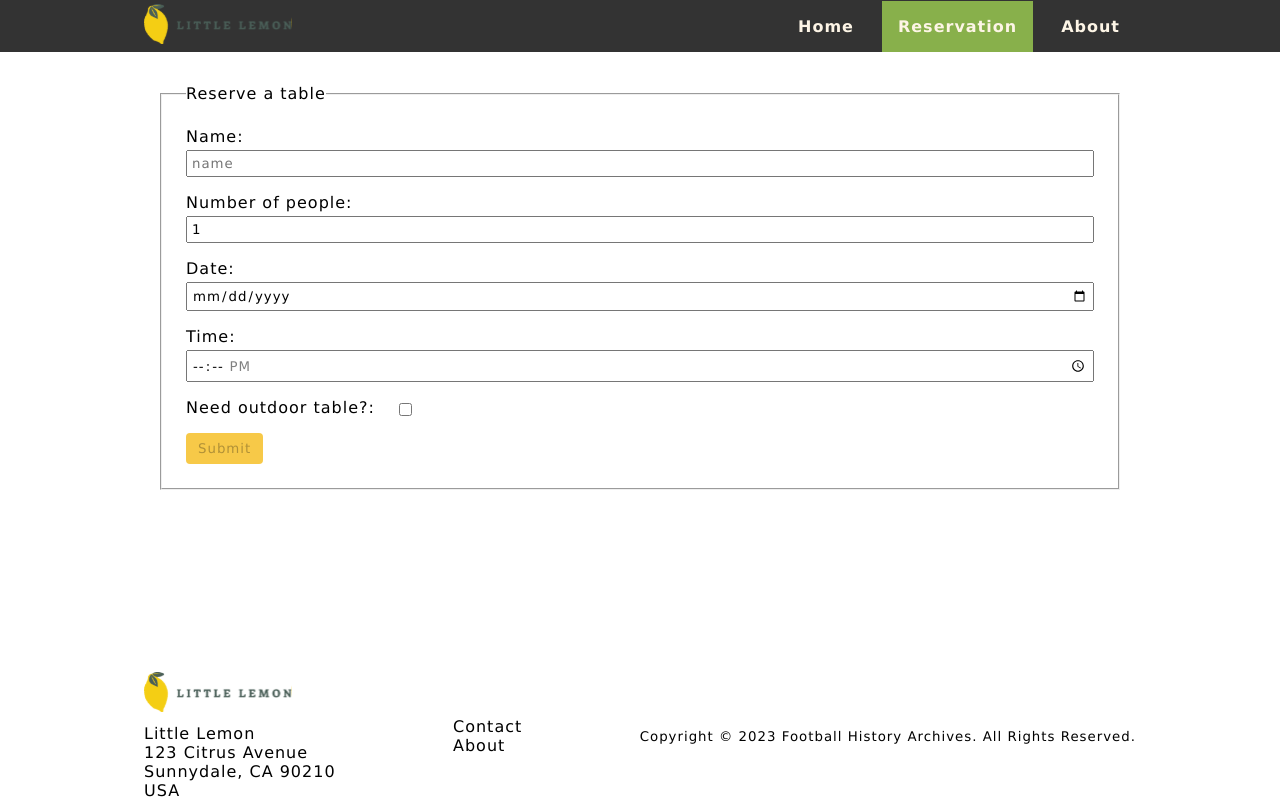
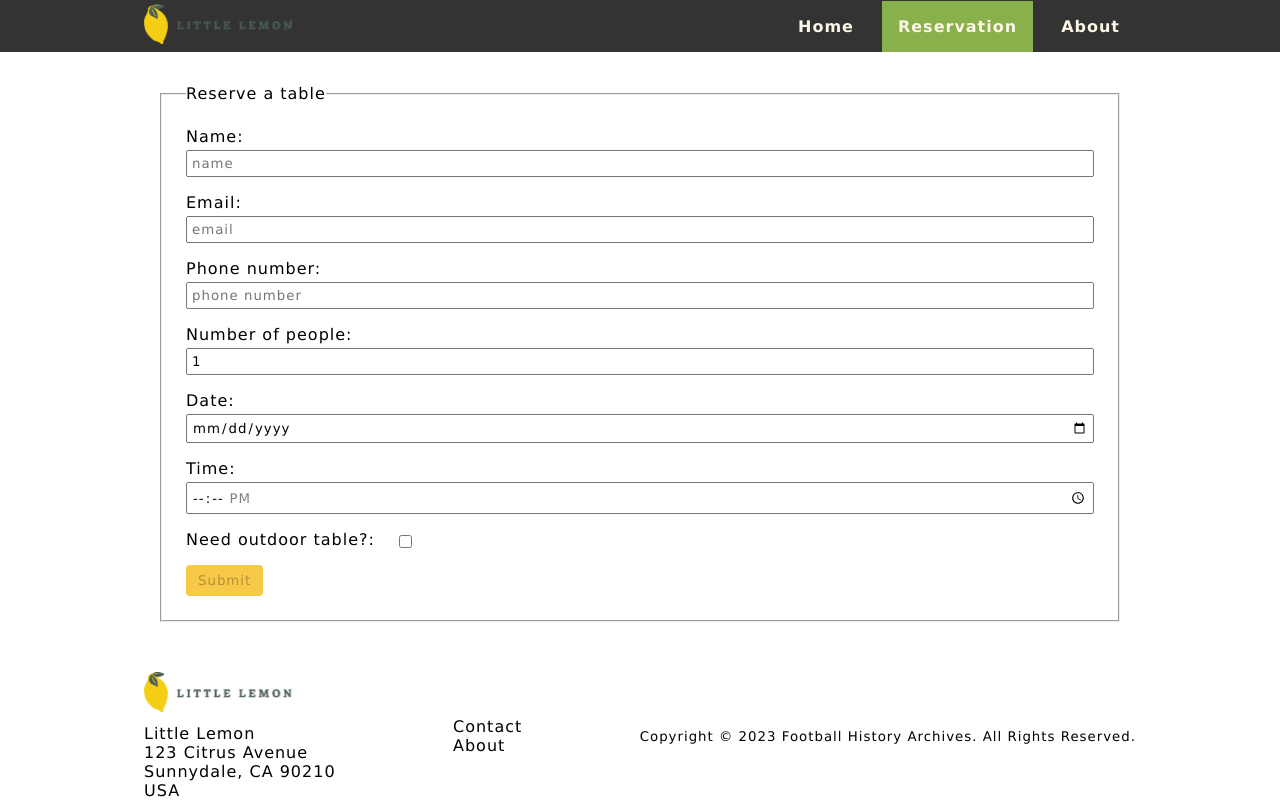
Before and after one commit to engyne/little-lemon, a React (Create React App) app: page /reservation in a window 1280 px wide. Built offline with nearby package versions, Linux system fonts and the light colour scheme.

Commit message:
Update styles and create shared components

```diff
--- /dev/null
+++ b/src/components/Button/Button.css
@@ -0,0 +1,5 @@
+button {
+  &:disabled {
+    cursor: not-allowed;
+  }
+}
--- /dev/null
+++ b/src/components/Button/Button.js
@@ -0,0 +1,11 @@
+import './Button.css';
+
+export function Button(props) {
+  return <button
+    disabled={props.disabled}
+    onClick={props.onClick}
+    className={[ props.type === 'primary' && 'primary-btn']}
+    >
+      {props.children}
+    </button>;
+}
--- /dev/null
+++ b/src/components/Button/index.js
@@ -0,0 +1 @@
+export * from './Button';
--- /dev/null
+++ b/src/components/Input/Input.js
@@ -0,0 +1,21 @@
+import React from 'react';
+
+export const Input = React.forwardRef((props, ref) => {
+  return (
+    <label>
+      {props.label}:
+      <input
+        {...props}
+        ref={ref}
+        type={props.type}
+        placeholder={props.placeholder}
+        value={props.value}
+        name={props.name}
+        onChange={props.onChange}
+      />
+      {props.invalid && (
+        <small className="input-error-message">{props.validationMessage}</small>
+      )}
+    </label>
+  );
+});
--- /dev/null
+++ b/src/components/Input/index.js
@@ -0,0 +1 @@
+export * from './Input';
--- a/src/index.css
+++ b/src/index.css
@@ -45,7 +45,7 @@ ul {
   background-color: var(--lemon-yellow);
   cursor: pointer;
   position: relative;
-  &:hover {
+  &:not(:disabled):hover {
     background-color: #F7C109;
     bottom: 1px;
   }
--- a/src/pages/Reservation/Reservation.js
+++ b/src/pages/Reservation/Reservation.js
@@ -1,31 +1,63 @@
-import { useMemo, useRef, useState } from 'react';
+import { useEffect, useMemo, useRef, useState } from 'react';
 import './reservation.css'
 import {ReactComponent as Done} from '../../assets/done.svg';
+import {Button} from '../../components/Button';
+import {Input} from '../../components/Input';
 
 export function Reservation() {
 
   const [form, setForm] = useState({
     name: '',
+    email: '',
+    phone: '',
     people: 1,
     time: '',
     date: '',
     outdoorTable: false,
   });
   const [isReservationDone, setIsReservationDone] = useState(false);
+  const [validationState, setValidationState] = useState({
+    email: {
+      invalid: false,
+      validationMessage: '',
+    },
+    time: {
+      invalid: false,
+      validationMessage: ''
+    }
+  });
 
   const timeInputRef = useRef(null);
+  const emailInputRef = useRef(null);
   const submitDisabled = useMemo(() => {
-    return Object.keys(form).some(k => !form[k]) || form.people === '0' ||
-      !timeInputRef.current.validity.valid;
+    return Object.keys(form).some(k => !form[k] && k !== 'outdoorTable') ||
+      form.people === '0' ||
+      !timeInputRef.current.validity.valid ||
+      !emailInputRef.current.validity.valid;
   }, [form]);
 
+
+  useEffect(() => {
+    console.log(emailInputRef.current);
+    if (emailInputRef.current) {
+      console.log(11);
+      setValidationState(state => ({
+        ...state,
+        email: {
+          invalid: !emailInputRef.current.validity.valid,
+          validationMessage: emailInputRef.current.validationMessage,
+        }
+      }));
+    }
+  }, [form.email]);
+
   const handleChange = ({ target: { name, value }}) => {
-    setForm({ ...form, [name]: value })
+    setForm({ ...form, [name]: name === 'outdoorTable' ? !form.outdoorTable : value })
   };
 
   const handleSubmit = (event) => {
     event.preventDefault();
-    console.log(form);
+    if (submitDisabled) return;
     setIsReservationDone(true);
   }
 
@@ -40,55 +72,63 @@ export function Reservation() {
         <form className="content-center">
           <fieldset>
             <legend>Reserve a table</legend>
-            <label>
-              Name:
-              <input
+            <Input
+              label="Name"
               type="text"
               placeholder="name"
-                value={form.name}
               name="name"
               onChange={handleChange}
             />
-            </label>
-            <label>
-              Number of people:
-              <input
-                type="number"
-                min="1"
+            <Input
+              ref={emailInputRef}
+              label="Email"
+              name="email"
+              type="email"
+              placeholder="email"
+              value={form.email}
+              invalid={!emailInputRef.current?.validity.valid}
+              validationMessage={emailInputRef.current?.validationMessage}
+              onChange={handleChange}
+            />
+            <Input
+              label="Phone number"
+              name="phone"
+              placeholder="phone number"
+              value={form.phone}
+              onChange={handleChange}
+            />
+            <Input
+              label="Number of people"
+              name="people"
               placeholder="1"
-                name='people'
               value={form.people}
               onChange={handleChange}
             />
-            </label>
-            <label>
-              Date:
-              <input
+            <Input
+              label="Date"
+              name="date"
               type="date"
+              min={getMinDate()}
               onChange={handleChange}
-                name="date"
-                min={getMinDate()}
             />
-            </label>
-            <label>
-              Time:
-              <input
+            <Input
+              ref={timeInputRef}
+              label="Time"
+              name="time"
               type="time"
               min="19:00"
               max="23:00"
-                name="time"
               value={form.time}
+              invalid={!timeInputRef.current?.validity.valid}
+              validationMessage={timeInputRef.current?.validationMessage}
               onChange={handleChange}
-                ref={timeInputRef}
             />
-              { !timeInputRef.current?.validity?.valid &&
-                <small className="input-error-message">{timeInputRef.current?.validationMessage}</small>
-              }
+            <label className='outdoor-table'>
+              <span>Need outdoor table?:</span> <input type='checkbox' name='outdoorTable' value={form.outdoorTable} onChange={handleChange} />
             </label>
-            <label className='outdoor-table'>
-              <span>Need outdoor table?:</span> <input type='checkbox' value={form.outdoorTable} />
-            </label>
-            <button disabled={submitDisabled} onClick={handleSubmit} className='primary-btn'>Submit</button>
+            <Button disabled={submitDisabled} onClick={handleSubmit} type="primary">
+              Submit
+            </Button>
           </fieldset>
         </form>
       </>
@@ -102,6 +142,10 @@ export function Reservation() {
         <dl>
           <dt>Name:</dt>
           <dd>{form.name}</dd>
+          <dt>Email:</dt>
+          <dd>{form.email}</dd>
+          <dt>Phone number:</dt>
+          <dd>{form.phone}</dd>
 
           <dt>People:</dt>
           <dd>{form.people}</dd>
@@ -110,6 +154,8 @@ export function Reservation() {
           <dd>{ new Date(form.date).toLocaleDateString() }</dd>
           <dt>Time:</dt>
           <dd>{ form.time }</dd>
+          <dt>Outdoor table:</dt>
+          <dd>{ form.outdoorTable ? 'Yes' : 'No' }</dd>
         </dl>
       </div>
     );
--- a/src/pages/Reservation/reservation.css
+++ b/src/pages/Reservation/reservation.css
@@ -32,7 +32,7 @@
   }
   .reservation-done {
     display: flex;
-    justify-content: center;
+    justify-content: space-around;
     align-items: center;
     gap: 2rem;
 
@@ -44,7 +44,7 @@
 
   dl {
     display: grid;
-    grid-gap: 4px 16px;
+    grid-gap: 10px;
     grid-template-columns: max-content;
     font-size: 20px;
   }
```
Lines whose indentation alone changed are shown as unchanged.
